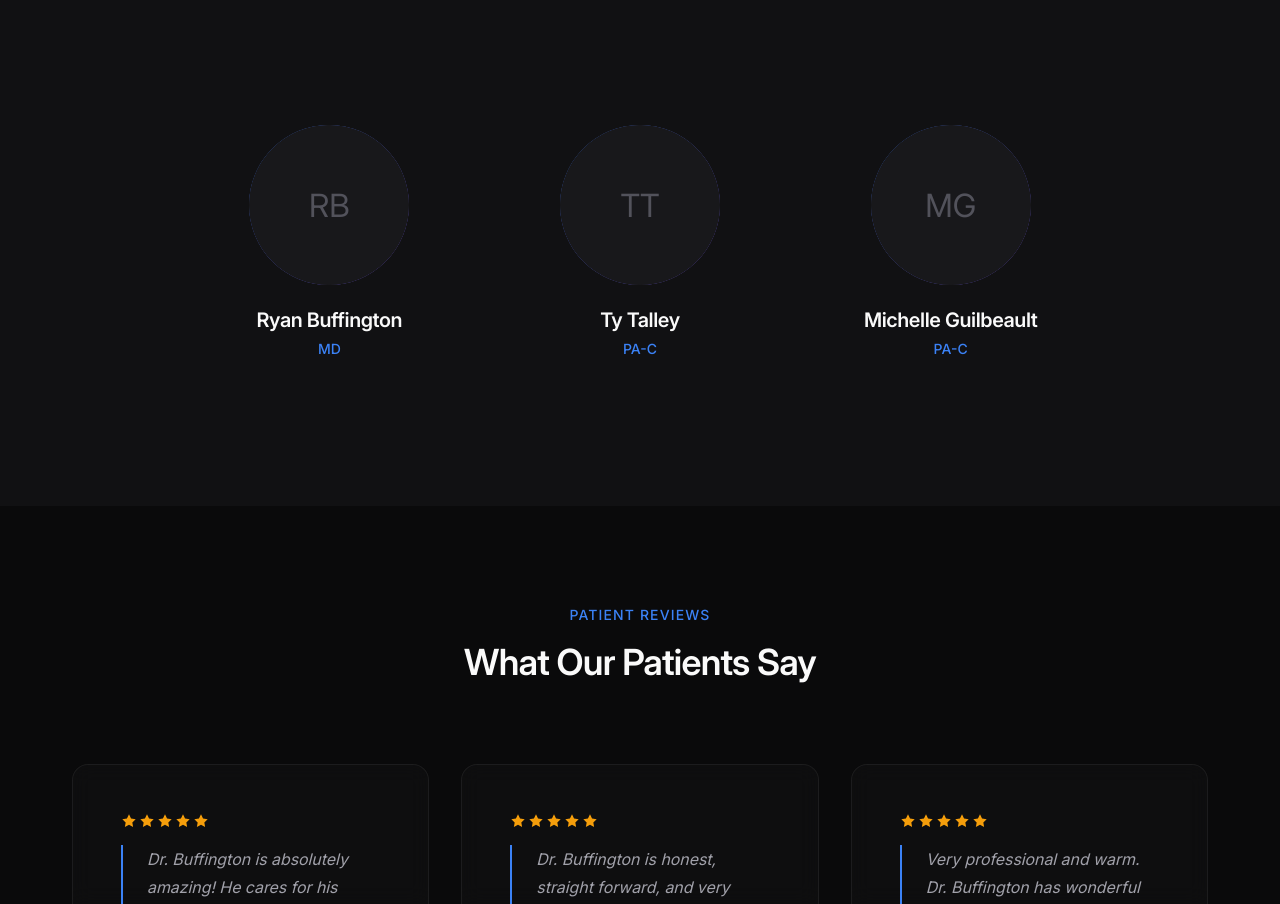
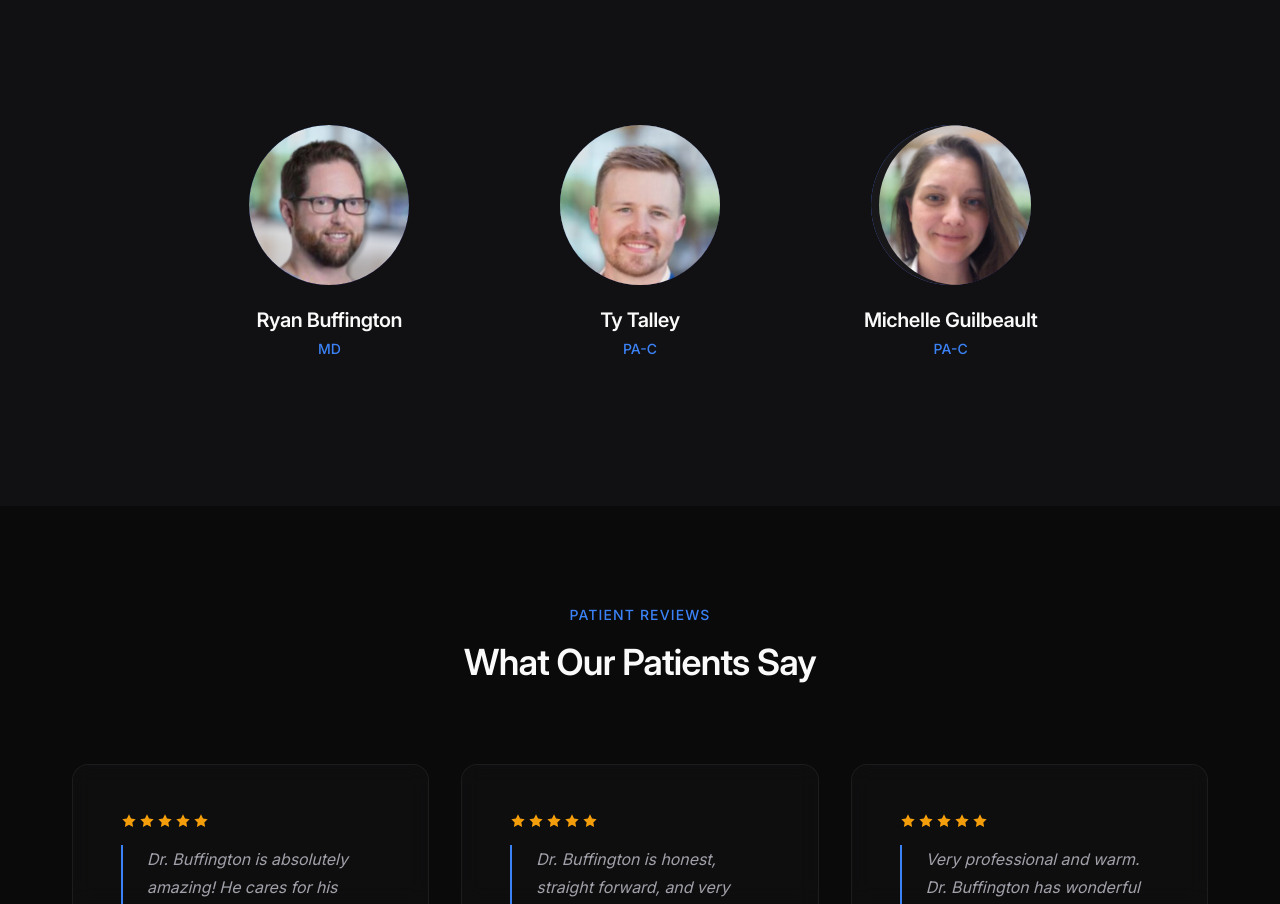
Before and after one commit to rabuffington22/BFM.com, a plain HTML site: page index.html in a window 1280 px wide. Shown: the part 2883-3787 px from the top of the page. Drawn offline with Linux system fonts and the light colour scheme.

Commit message:
Add provider headshots and fine-tune positioning
- Add real headshots for all three providers
- Scale Tys photo to match head sizes across all three
- Position each face centered within circular frames
- Update both homepage cards and provider detail pages

Co-Authored-By: Claude Opus 4.6 (1M context) <noreply@anthropic.com>

```diff
--- a/index.html
+++ b/index.html
@@ -167,7 +167,7 @@
       <div class="grid grid-3 stagger" style="max-width:900px;margin:0 auto;">
         <a href="/providers.html" class="provider-card fade-in" style="text-decoration:none;">
           <div class="provider-card__image">
-            <div style="width:100%;height:100%;display:flex;align-items:center;justify-content:center;background:var(--bg-elevated);border-radius:50%;font-size:2rem;color:var(--text-muted);">RB</div>
+            <img src="/images/providers/ryan-buffington.jpg" alt="Dr. Ryan Buffington">
           </div>
           <h3>Ryan Buffington</h3>
           <span class="provider-card__credential">MD</span>
@@ -175,7 +175,7 @@
 
         <a href="/providers.html" class="provider-card fade-in" style="text-decoration:none;">
           <div class="provider-card__image">
-            <div style="width:100%;height:100%;display:flex;align-items:center;justify-content:center;background:var(--bg-elevated);border-radius:50%;font-size:2rem;color:var(--text-muted);">TT</div>
+            <img src="/images/providers/ty-talley.jpg" alt="Ty Talley, PA-C" style="transform:scale(1.2) translate(-3%, -3%);">
           </div>
           <h3>Ty Talley</h3>
           <span class="provider-card__credential">PA-C</span>
@@ -183,7 +183,7 @@
 
         <a href="/providers.html" class="provider-card fade-in" style="text-decoration:none;">
           <div class="provider-card__image">
-            <div style="width:100%;height:100%;display:flex;align-items:center;justify-content:center;background:var(--bg-elevated);border-radius:50%;font-size:2rem;color:var(--text-muted);">MG</div>
+            <img src="/images/providers/michelle-guilbeault.jpg" alt="Michelle Guilbeault, PA-C" style="transform:translate(5%, 0);">
           </div>
           <h3>Michelle Guilbeault</h3>
           <span class="provider-card__credential">PA-C</span>
```
Also changed, not shown: providers.html (+3 -3 lines), images/providers/michelle-guilbeault.jpg (added), images/providers/ryan-buffington.jpg (added), images/providers/ty-talley.jpg (added).
